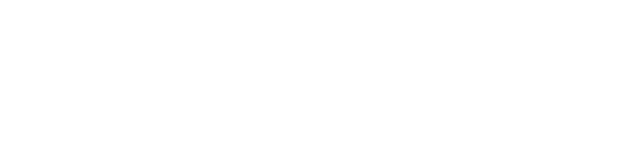
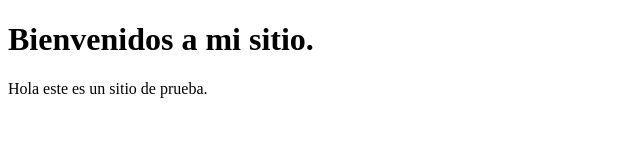
Before and after one commit to UserWm/plantilla, a plain HTML site: page index.html in a window 1280 px wide. Shown: the whole page, without its empty margins (0-640 px from the left). Drawn offline with Linux system fonts and the light colour scheme.

Commit message:
Agregar contenido al index

```diff
--- a/index.html
+++ b/index.html
@@ -3,9 +3,10 @@
 <head>
     <meta charset="UTF-8">
     <meta name="viewport" content="width=device-width, initial-scale=1.0">
-    <title>Document</title>
+    <title>Mi primera pagina</title>
 </head>
 <body>
-
+    <h1>Bienvenidos a mi sitio.</h1>
+    <p>Hola este es un sitio de prueba.</p>
 </body>
 </html>
```
